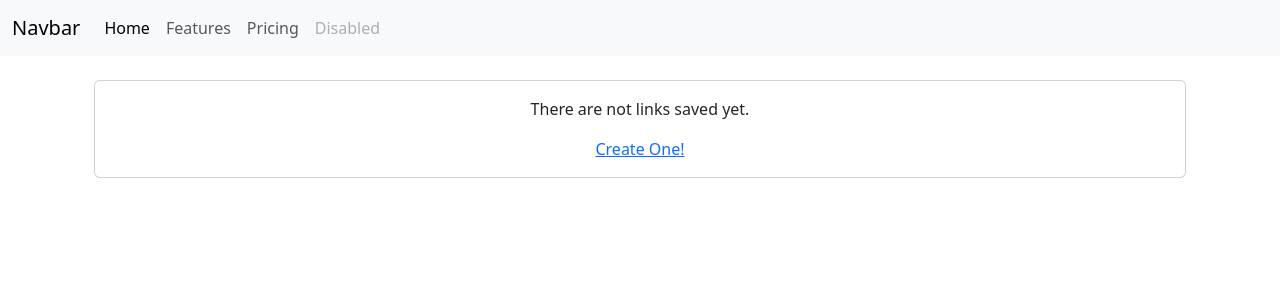
After one commit to Fran99879/nodejs-mysql-app, a Node server app: page /links/ in a window 1280 px wide. The commit adds this page. Shown: the top 300 px of the page. Run offline with Node 20, Linux system fonts and the light colour scheme; data that the repository does not hold is empty; some libraries are stand-ins or nearby versions.

Commit message:
Agg button/delete

```diff
--- a/src/lib/handlebars.js
+++ b/src/lib/handlebars.js
@@ -0,0 +1,9 @@
+const { format } = require('timeago.js');
+
+const helpers = {};
+
+helpers.timeago = (timestamp) => {
+    return format(timestamp);
+};
+
+module.exports=helpers;
--- a/src/routes/links.js
+++ b/src/routes/links.js
@@ -7,8 +7,33 @@ router.get('/add', (req, res) => {
     res.render('links/add');
 });
 
-router.post('/add', (req, res) => {
-    res.send('recibido');
+router.post('/add', async (req, res) => {
+    const { title, url, description } = req.body;
+    const newLink = {
+        title,
+        url,
+        description
+    };
+    await pool.query('INSERT INTO links set ?', [newLink]);
+    res.redirect('/links');
 });
 
+router.get('/', async (req, res) => {
+    const links = await pool.query('SELECT * FROM links');
+    res.render('links/list', { links });
+});
+
+router.get('/delete/:id', async (req, res) => {
+    const {id} = req.params;
+    await pool.query('DELETE FROM links WHERE ID = ?', [id])
+    res.redirect('/links');
+});
+
+router.get('/edit/:id', async(req, res)=> {
+    const {id}= req.params;
+    console.log(id)
+    res.send('recibido')
+
+})
+
 module.exports = router;
--- a/src/views/layouts/main.hbs
+++ b/src/views/layouts/main.hbs
@@ -5,6 +5,8 @@
     <meta name="viewport" content="width=device-width, initial-scale=1.0">
     <title>Links App</title>
     {{!-- GOOGLE FONTS --}}
+    <link rel="preconnect" href="https://fonts.googleapis.com">
+    <link rel="preconnect" href="https://fonts.gstatic.com" crossorigin>
     <link href="https://fonts.googleapis.com/css2?family=Oswald:wght@200..700&display=swap" rel="stylesheet">
     {{!-- BOOSTRAPT 5 --}}
     <link href="https://cdn.jsdelivr.net/npm/bootstrap@5.3.3/dist/css/bootstrap.min.css" rel="stylesheet" integrity="sha384-QWTKZyjpPEjISv5WaRU9OFeRpok6YctnYmDr5pNlyT2bRjXh0JMhjY6hW+ALEwIH" crossorigin="anonymous">
@@ -15,6 +17,8 @@
 </head>
 <body>
 
+    {{> navigation }}
+
     {{{ body }}}
 
 </body>
--- /dev/null
+++ b/src/views/links/list.hbs
@@ -0,0 +1,28 @@
+<div class="container p-4">
+    <div class="rw">
+        {{#each links}}
+            <div class="col-md-3 mx-auto m-2">
+                <div class="card text-center">
+                    <div class="card-body">
+                        <a href="{{url}}" target="_blank">
+                            <h3 class="card-title text-uppercase">
+                                {{title}}
+                            </h3>
+                        </a>
+                        <p class="m-2">{{description}}</p>
+                        <p>{{timeago created_at}}</p>
+                        <a href="/links/delete/{{id}}" class="btn btn-danger">Delete Link</a>
+                        <a href="/links/edit/{{id}}" class="btn btn-secondary">Edit</a>
+                    </div>
+                </div>
+            </div>
+        {{else}}
+            <div class="col-md- max-auto">
+                <div class="card card-body text-center">
+                    <p>There are not links saved yet.</p>
+                    <a href="/links/add">Create One!</a>
+                </div>
+            </div>
+        {{/each}}
+    </div>
+</div>
--- /dev/null
+++ b/src/views/partials/navigation.hbs
@@ -0,0 +1,24 @@
+<nav class="navbar navbar-expand-lg bg-body-tertiary">
+  <div class="container-fluid">
+    <a class="navbar-brand" href="#">Navbar</a>
+    <button class="navbar-toggler" type="button" data-bs-toggle="collapse" data-bs-target="#navbarNav" aria-controls="navbarNav" aria-expanded="false" aria-label="Toggle navigation">
+      <span class="navbar-toggler-icon"></span>
+    </button>
+    <div class="collapse navbar-collapse" id="navbarNav">
+      <ul class="navbar-nav">
+        <li class="nav-item">
+          <a class="nav-link active" aria-current="page" href="#">Home</a>
+        </li>
+        <li class="nav-item">
+          <a class="nav-link" href="#">Features</a>
+        </li>
+        <li class="nav-item">
+          <a class="nav-link" href="#">Pricing</a>
+        </li>
+        <li class="nav-item">
+          <a class="nav-link disabled" aria-disabled="true">Disabled</a>
+        </li>
+      </ul>
+    </div>
+  </div>
+</nav>
```
Also changed, not shown: src/views/links/add.hbs (+8 -4 lines), src/views/links/edit.hbs (added).
